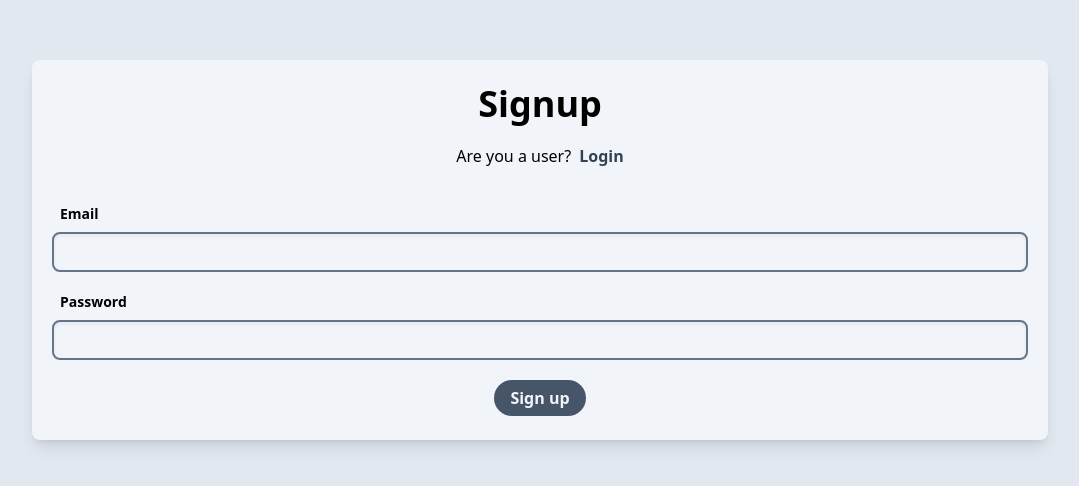
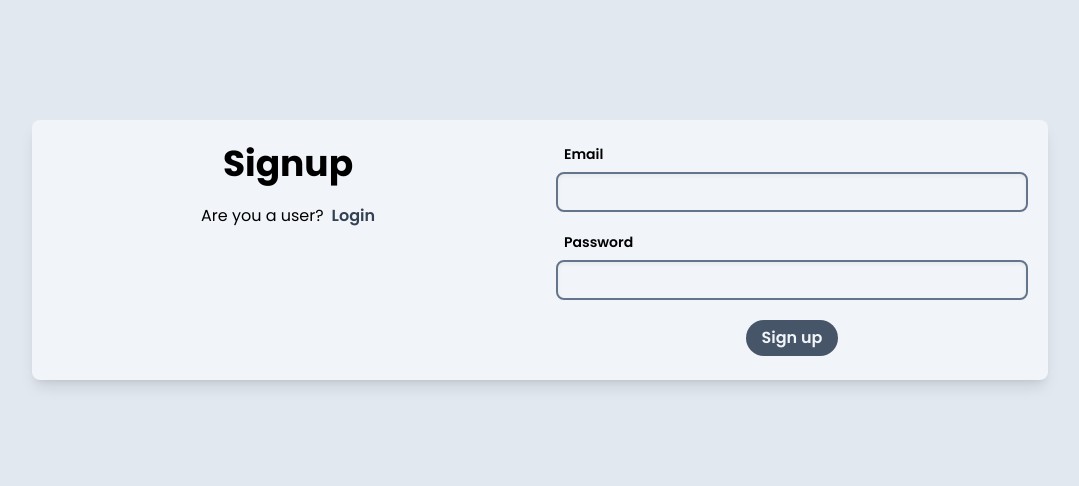
Before and after one commit to alexis00rod/DailyPlanner, a React (Vite) app: page /signup in a window 1280 px wide. Shown: the part 150-636 px from the top of the page, without its empty margins (100-1179 px from the left). Built offline with nearby package versions, Linux system fonts and the light colour scheme; no server answers; what tw-elements would draw is missing.

Commit message:
Agrege font-poppins y font-pacifico de Google Font

```diff
--- a/src/index.css
+++ b/src/index.css
@@ -1,6 +1,12 @@
+@import url('https://fonts.googleapis.com/css2?family=Pacifico&family=Poppins:ital,wght@0,100;0,200;0,300;0,400;0,500;0,600;0,700;0,800;0,900;1,100;1,200;1,300;1,400;1,500;1,600;1,700;1,800;1,900&display=swap');
+
 @tailwind base;
 @tailwind components;
 @tailwind utilities;
+
+body {
+    @apply font-poppins;
+}
 
 /* App */
 .app {
@@ -25,8 +31,15 @@
 
 /* Section */
 .section {
-    @apply w-full h-full px-2 py-2 flex flex-col gap-2 bg-slate-100 rounded-lg shadow-lg;
+    @apply w-full h-full px-2 py-2 flex gap-2 bg-slate-100 rounded-lg shadow-lg;
 }
+.section-col{
+    @apply flex-col;
+}
+.section-row{
+    @apply flex-row;
+}
+
 
 /* Input date */
 .input-date {
@@ -56,7 +69,13 @@
     @apply file:h-9 file:px-4 file:bg-slate-600 file:text-sm file:text-slate-100 file:font-semibold file:border-0 file:rounded-full file:cursor-pointer file:duration-150 file:hover:bg-slate-900;
 }
 
+/* Input text */
+.input-text {
+    @apply  h-10 px-2 grow bg-transparent border-2 border-slate-400 rounded-lg duration-300 focus:border-teal-500 outline-none;
+}
+
 /* Debug */
 .debug {
-    border: 1px solid crimson;
+    /* border: 1px solid crimson; */
+    @apply border border-red-500;
 }
--- a/tailwind.config.cjs
+++ b/tailwind.config.cjs
@@ -6,7 +6,12 @@
       './node_modules/tw-elements/dist/js/**/*.js'
     ],
     theme: {
-        extend: {},
+        extend: {
+            fontFamily: {
+                'pacifico': ['"Pacifico"', 'cursive'],
+                'poppins': ['"Poppins"', 'sans-serif'],
+            },
+        },
     },
     plugins: [
         require('tw-elements/dist/plugin'),
```
